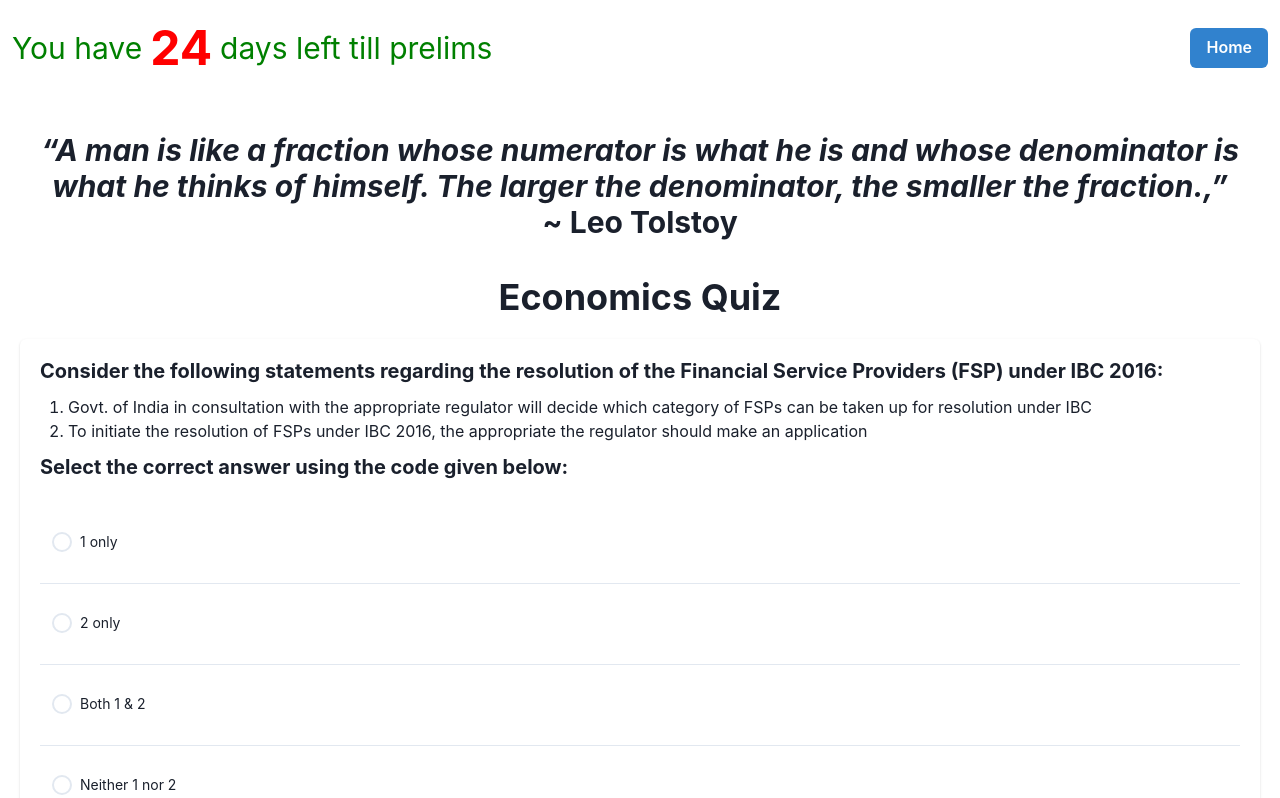
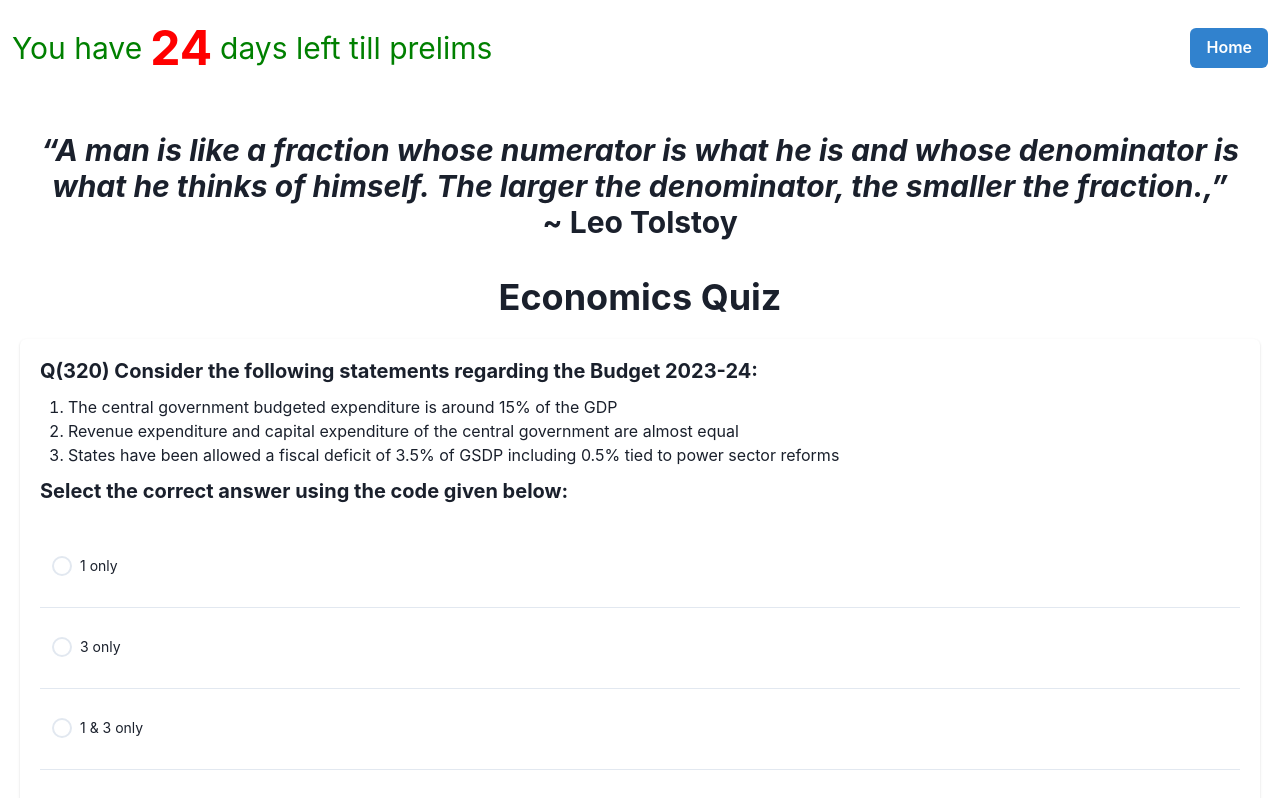
Before and after one commit to adharshchottu/upsc-quiz-app, a React (Vite) app: page /economics in a window 1280 px wide. Shown: the top 798 px of the page. Built offline with nearby package versions, Linux system fonts and the light colour scheme.

Commit message:
question number added for quiz

```diff
--- a/src/components/Quiz.tsx
+++ b/src/components/Quiz.tsx
@@ -7,14 +7,14 @@ type handleChangeType = (event: React.ChangeEvent<HTMLInputElement>) => void;
 type HandleOptionChange = (option: string) => void;
 type Props = {
     data: DataSet[];
-  };
+};
 
 
-const Question = (question: DataSet["question"], options?: DataSet["options"], questionDirection?: DataSet["questionDirection"]) => {
+const Question = (question: DataSet["question"], index: number, options?: DataSet["options"], questionDirection?: DataSet["questionDirection"]) => {
     return (
         <Box>
             <Heading size='md'>
-                <Text>{question}</Text>
+                <Text>Q({index+1}) {question}</Text>
             </Heading>
             {
                 options && <OrderedList p={3}>
@@ -46,7 +46,7 @@ const Options = (option: string, handleChange: handleChangeType, handleOptionCha
 const Quiz: React.FC<Props> = ({ data }) => {
     const [optionChecked, setOptionChecked] = useState(false);
     const [answerChecked, setAnswerChecked] = useState(false);
-    const [quizData, setQuizData] = useState(Quizgenerator(data,0));
+    const [quizData, setQuizData] = useState(Quizgenerator(data, 0));
     const [quizCount, setQuizCount] = useState(0);
     const [selectedOption, setSelectedOption] = useState<string | null>(null);
 
@@ -78,14 +78,14 @@ const Quiz: React.FC<Props> = ({ data }) => {
         setAnswerChecked(false);
         setOptionChecked(false);
         setSelectedOption(null);
-        setQuizData(Quizgenerator(data,quizCount));
+        setQuizData(Quizgenerator(data, quizCount));
         setQuizCount(count => count + 1);
         document.querySelectorAll(".optionsBox").forEach((d) => (d as HTMLElement).style.backgroundColor = "");
     }
 
     return <Card m={5}>
         <CardHeader>
-            {Question(quizData.question, quizData.questionOptions, quizData.questionDirection)}
+            {Question(quizData.question, quizData.index, quizData.questionOptions, quizData.questionDirection)}
         </CardHeader>
 
         <CardBody>
--- a/src/quiz/Quizgenerator.tsx
+++ b/src/quiz/Quizgenerator.tsx
@@ -2,7 +2,7 @@ import { DataSet } from "../data/dataset";
 import seedrandom from 'seedrandom';
 
 const Quizgenerator = (dataset: DataSet[], index: number) => {
-    function shuffleArray(array:DataSet[]) {
+    function shuffleArray(array: DataSet[]) {
         const seed = Math.floor(Date.now() / (10 * 60 * 1000)); // seed based on current time every 10 minutes
         const random = seedrandom(seed.toString()); // use seedrandom library for consistent random numbers
 
@@ -14,7 +14,12 @@ const Quizgenerator = (dataset: DataSet[], index: number) => {
         return array;
     }
 
-    const shuffledDataSet = shuffleArray(dataset);
+    const dataSetWithIndex = dataset.map((d, i) => {
+        return { ...d, index: i }
+    })
+
+
+    const shuffledDataSet = shuffleArray(dataSetWithIndex);
     const itemIndex = index;
     const generateRandomString = (length: number) => {
         let result = '';
@@ -27,7 +32,7 @@ const Quizgenerator = (dataset: DataSet[], index: number) => {
     }
     const randomString = generateRandomString(6);
     const hashedOptions = shuffledDataSet[itemIndex].options.map(d => `${d}-${randomString}`)
-    return { ...dataset[itemIndex], "randomString": randomString, "options": hashedOptions }
+    return { ...dataSetWithIndex[itemIndex], "randomString": randomString, "options": hashedOptions }
 }
 
 export default Quizgenerator
```
